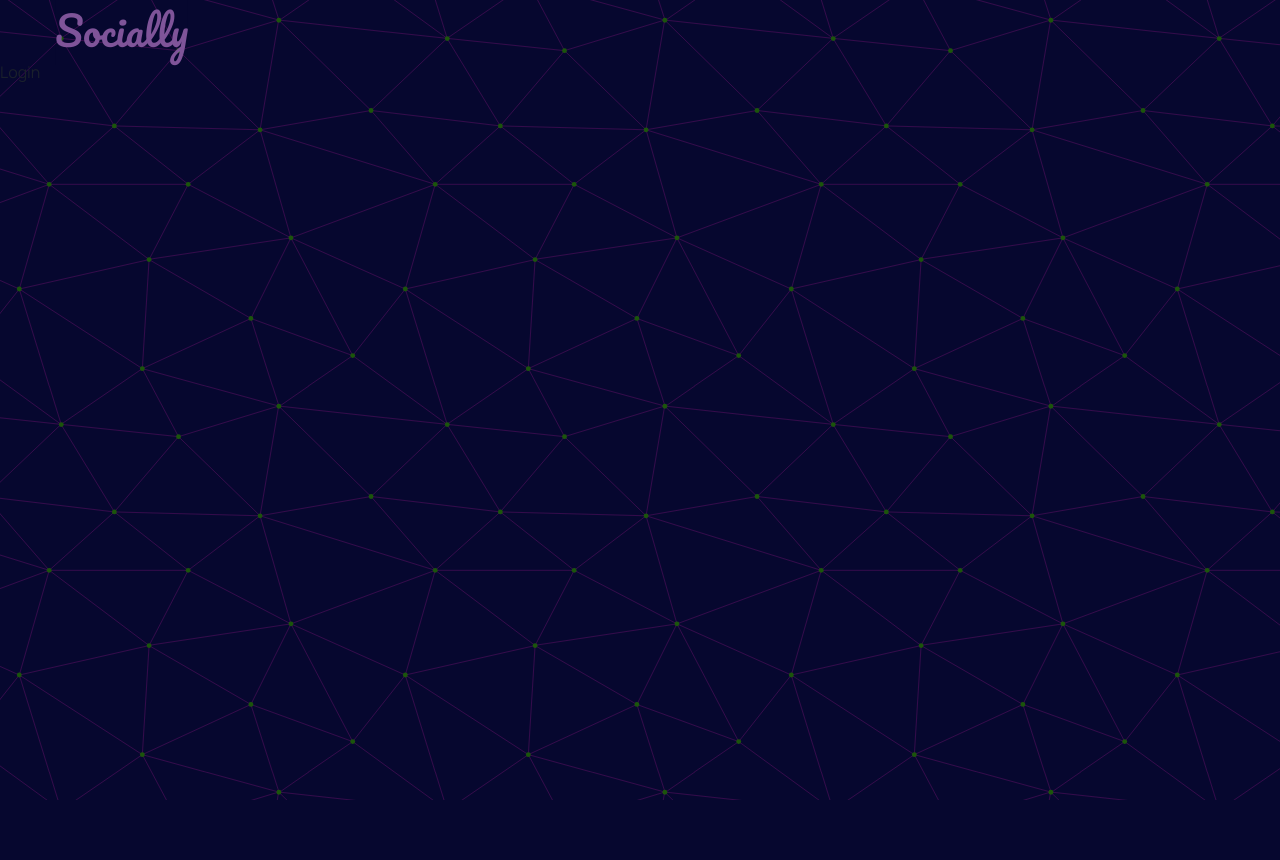
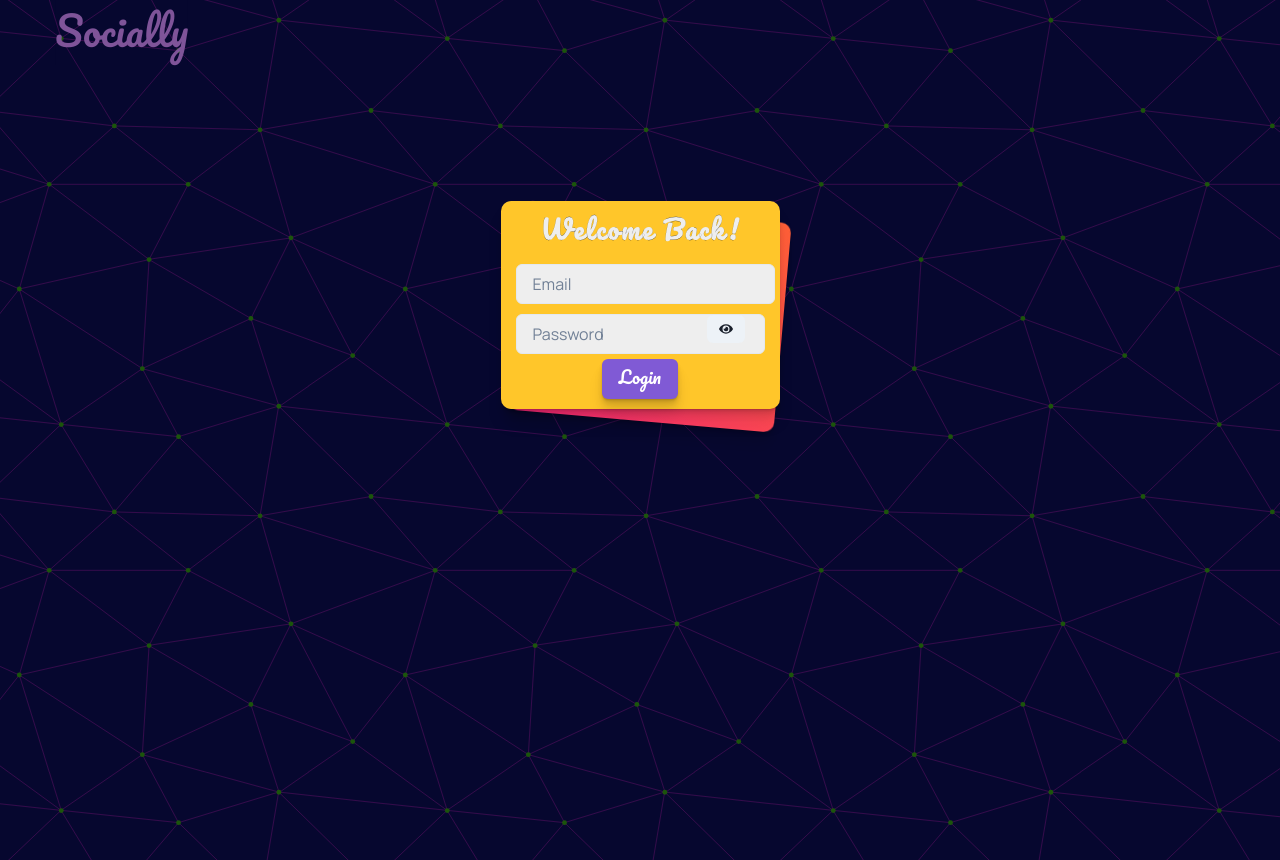
Before and after one commit to clew-bot/Socially, a React (Create React App) app in the folder frontend/: page /login in a window 1280 px wide. Before the commit the page ends 800 px from the top, so only its background shows below. Built offline with nearby package versions, Linux system fonts and the light colour scheme.

Commit message:
organizing controllers

```diff
--- a/frontend/src/App.js
+++ b/frontend/src/App.js
@@ -4,6 +4,7 @@ import { Routes, Route, Link } from "react-router-dom";
 import Home from "./pages/Home";
 import Signup from "./pages/Signup";
 import Login from "./pages/Login";
+import Dashboard from "./pages/Dashboard";
 import { Header, HeaderLink } from "./styled/homepage.styled";
 import GlobalHeader from "./components/GlobalHeader";
 
@@ -15,6 +16,7 @@ function App() {
       <Route path="/" element={<Home/>} />
       <Route path="/signup" element={<Signup/>} />
       <Route path="/login" element={<Login/>} />
+      <Route path="/dashboard" element={<Dashboard/>} />
     </Routes>
     </>
   );
--- /dev/null
+++ b/frontend/src/pages/Dashboard/index.js
@@ -0,0 +1,10 @@
+import React from 'react';
+import { Container } from '../../styled/dashboard.styled';
+
+const Dashboard = () => {
+  return (
+    <Container><h1>Yo</h1></Container>
+  )
+}
+
+export default Dashboard
--- a/frontend/src/pages/Home/index.js
+++ b/frontend/src/pages/Home/index.js
@@ -8,7 +8,7 @@ const Home = () => {
 
     <Grid>
         <Displayer>Welcome to Socially!</Displayer>
-        <Login>Login here!
+        <Login>Login <Link to={"/login"}>Here!</Link>
             Don't have an account? Let's <Link to={"/signup"}>Sign up!</Link>
         </Login>
         <Footer>
--- a/frontend/src/pages/Login/index.js
+++ b/frontend/src/pages/Login/index.js
@@ -1,9 +1,106 @@
-import React from 'react'
+import React, { useState } from "react";
+import validator from "validator";
+import {
+  Form,
+  Container,
+  Centered,
+  Centered2,
+} from "../../styled/login.styled";
+import { useForm } from "../../hooks/useForm";
+import {
+  Input,
+  Button,
+  FormControl,
+  InputRightElement,
+  InputGroup,
+} from "@chakra-ui/react";
+import { FaEye, FaEyeSlash } from "react-icons/fa";
+const Login = () => {
+  const [loading, setLoading] = useState(false);
+  const [values, handleChange] = useForm({
+    email: "",
+    password: "",
+  });
+  const [show, setShow] = useState(false);
+  const [error, setError] = useState(false);
 
-const Login = () => {
+  const handleClick = () => setShow(!show);
+
+  let isError = false;
+
+
+  const handleSignUp = async (e) => {
+      e.preventDefault();
+      setLoading(true);
+      const { email, password } = values;
+      try {
+        const response = await fetch("/api/auth/login", {
+          method: "POST",
+          headers: {
+            "Content-Type": "application/json",
+          },
+          body: JSON.stringify({ email, password }),
+        });
+        const data = await response.json();
+        if (data.error) {
+          setError(data.error);
+        } else {
+          console.log("sure")
+        }
+      } catch (err) {
+        console.log(err);
+      }
+
+  };
+
   return (
-    <div>Login</div>
-  )
-}
+    <Centered>
+      <Form onSubmit={handleSignUp}>
 
-export default Login
+        <FormControl>
+          <h1>Welcome Back!</h1>
+          <Container>
+            <Input
+              id="email"
+              className={`${error ? "error" : ""}`}
+              onChange={handleChange}
+              name="email"
+              placeholder="Email"
+            ></Input>
+          </Container>
+
+          <Container>
+            <InputGroup>
+              <Input
+                id="pw"
+                onChange={handleChange}
+                name="password"
+                placeholder="Password"
+                type={show ? "text" : "password"}
+              ></Input>
+              <InputRightElement width="5.5rem">
+                <Button h="1.75rem" size="sm" onClick={handleClick}>
+                  {show ? <FaEyeSlash /> : <FaEye />}
+                </Button>
+              </InputRightElement>
+            </InputGroup>
+          </Container>
+          <Centered2>
+            <Button
+              size="md"
+              type="submit"
+              colorScheme="purple"
+              variant="solid"
+            >
+              Login
+            </Button>
+          </Centered2>
+        </FormControl>
+        <div className="behind-bg">
+        </div>
+      </Form>
+    </Centered>
+  );
+};
+
+export default Login;
--- /dev/null
+++ b/frontend/src/styled/dashboard.styled.js
@@ -0,0 +1,6 @@
+import styled from "styled-components"
+
+export const Container = styled.div`
+  padding: 10px;
+  color: white;
+  `
--- /dev/null
+++ b/frontend/src/styled/login.styled.js
@@ -0,0 +1,219 @@
+import styled from "styled-components";
+
+export const Centered = styled.div`
+  display: flex;
+  justify-content: center;
+  align-items: center;
+  height: 100vh;
+`;
+
+export const Form = styled.form`
+  .behind-bg {
+    background-image: linear-gradient(
+      45deg,
+      rgb(253, 38, 122),
+      rgb(255, 96, 54)
+    );
+    z-index: -2;
+    position: absolute;
+    height: 210px !important;
+    width: 267px;
+    border-radius: 10px;
+    box-shadow: 0 1px 1px hsl(0deg 0% 0% / 0.075),
+      0 2px 2px hsl(0deg 0% 0% / 0.075), 0 4px 4px hsl(0deg 0% 0% / 0.075),
+      0 8px 8px hsl(0deg 0% 0% / 0.075), 0 16px 16px hsl(0deg 0% 0% / 0.075);
+      animation: tiltLeft 5s ease-in-out infinite;
+
+@keyframes tiltLeft {
+    0% {
+        transform: rotate(0deg);
+
+    }
+    30% {
+        transform: rotate(10deg);
+    }
+    60% {
+        transform: rotate(5deg) translate(5px);
+    }
+    80% {
+        transform: rotate(8deg) translate(0px);;
+    }
+    100% {
+        transform: rotate(0deg);
+    }
+}
+
+    .funny-gif {
+        position: absolute;
+        top: 0;
+        border: solid 1px #ffc62a;
+        height: 100px;
+        width: 100px;
+    }
+  }
+
+  @media screen and (max-width: 600px) {
+    width: 400px;
+    .behind-bg {
+      width: 400px;
+    }
+  }
+  /* center with transform for me github copilot. lets go */
+
+  margin-bottom: 20rem !important;
+
+
+
+  display: flex;
+  flex-direction: column;
+  max-width: 1170px;
+  margin: 0 auto;
+  /* background-color: #b1b1b1; */
+  background-color: #ffc62a;
+
+  max-width: 500px;
+  padding: 10px;
+  margin: 10px;
+  border-radius: 10px;
+  box-shadow: 0 1px 1px hsl(0deg 0% 0% / 0.075),
+    0 2px 2px hsl(0deg 0% 0% / 0.075), 0 4px 4px hsl(0deg 0% 0% / 0.075),
+    0 8px 8px hsl(0deg 0% 0% / 0.075), 0 16px 16px hsl(0deg 0% 0% / 0.075);
+
+  transition: border-color ease-in-out 0.15s, box-shadow ease-in-out 0.15s;
+  &:focus {
+    border-color: #e6b925;
+    outline: 0;
+    box-shadow: 0 1px 1px rgba(0, 0, 0, 0.075) inset,
+      0 0 8px rgba(102, 175, 233, 0.6);
+  }
+
+  h1 {
+    font-weight: bolder;
+    font-size: 1.6rem;
+    text-align: center;
+    margin-bottom: 10px;
+    font-family: "Pacifico", cursive;
+    letter-spacing: 2px;
+    font-weight: bolder;
+    color: #eee;
+    -webkit-text-stroke: 0.1px black;
+  }
+`;
+
+export const Container = styled.div`
+
+
+  input {
+    margin: 5px;
+
+    background: #eee;
+    &:focus {
+      border-color: #e6b925;
+      outline: 0;
+      box-shadow: 0 1px 1px rgba(0, 0, 0, 0.075) inset,
+        0 0 8px rgba(102, 175, 233, 0.6);
+    }
+  }
+  h3 {
+    padding: 7px;
+    font-size: 1.2rem;
+  }
+  hr {
+    padding-top: 40px;
+  }
+  .css-19wuo85 {
+    margin-top: 10px;
+    margin-left: 12px;
+    background: #91918a;
+  }
+
+  .css-1y1zyf5 {
+    top: 0;
+    left: 0;
+    position: absolute;
+  }
+  .gender-select {
+  }
+  select {
+    @media screen and (max-width: 600px) {
+      .chakra-select__icon {
+      }
+    }
+    -webkit-appearance: none;
+    -moz-appearance: none;
+    text-indent: 1px;
+    text-overflow: "";
+    margin: 6px;
+    padding: 5px;
+    height: 38px;
+    font-size: 14px;
+    font-family: "Roboto", sans-serif;
+    font-weight: 300;
+    color: #333;
+    background-color: #eee;
+    border-radius: 5px;
+    box-shadow: 0 1px 1px rgba(0, 0, 0, 0.075) inset;
+    transition: border-color ease-in-out 0.15s, box-shadow ease-in-out 0.15s;
+    &:focus {
+      border-color: #e6b925;
+      outline: 0;
+      box-shadow: 0 1px 1px rgba(0, 0, 0, 0.075) inset,
+        0 0 8px rgba(102, 175, 233, 0.6);
+    }
+  }
+`;
+
+export const Centered2 = styled.div`
+  display: flex;
+  justify-content: center;
+  align-items: center;
+  margin-top: 0%;
+  button {
+    font-family: "Pacifico", cursive;
+    font-size: 1.1rem;
+    font-weight: lighter;
+    padding: 17px;
+    padding-top: 12px;
+    box-shadow: 0 1px 1px hsl(0deg 0% 0% / 0.075),
+      0 2px 2px hsl(0deg 0% 0% / 0.075), 0 4px 4px hsl(0deg 0% 0% / 0.075),
+      0 8px 8px hsl(0deg 0% 0% / 0.075), 0 16px 16px hsl(0deg 0% 0% / 0.075);
+    &:focus {
+      transition: all 0.15s ease-in-out;
+      animation: downAndUp 0.5s forwards;
+    }
+  }
+
+  @keyframes downAndUp {
+    0% {
+      transform: translateY(0);
+      color: #a62b39;
+    }
+    30% {
+      transform: translateY(4px);
+      box-shadow: none;
+      color: #459970;
+    }
+    70% {
+      transform: translateY(-2px);
+      color: #615996;
+    }
+    100% {
+      transform: translateY(0);
+      box-shadow: 0 1px 1px hsl(0deg 0% 0% / 0.075),
+        0 2px 2px hsl(0deg 0% 0% / 0.075), 0 4px 4px hsl(0deg 0% 0% / 0.075),
+        0 8px 8px hsl(0deg 0% 0% / 0.075), 0 16px 16px hsl(0deg 0% 0% / 0.075);
+      color: #e6f263;
+    }
+  }
+`;
+
+export const GenderContainer = styled.div`
+  svg {
+    margin-left: 12px;
+  }
+`;
+
+export const BirthdayContainer = styled.div`
+  display: flex;
+  margin-right: 9.5px;
+`;
```
Also changed, not shown: 2 other files (tests, documents, lock files or other folders).
